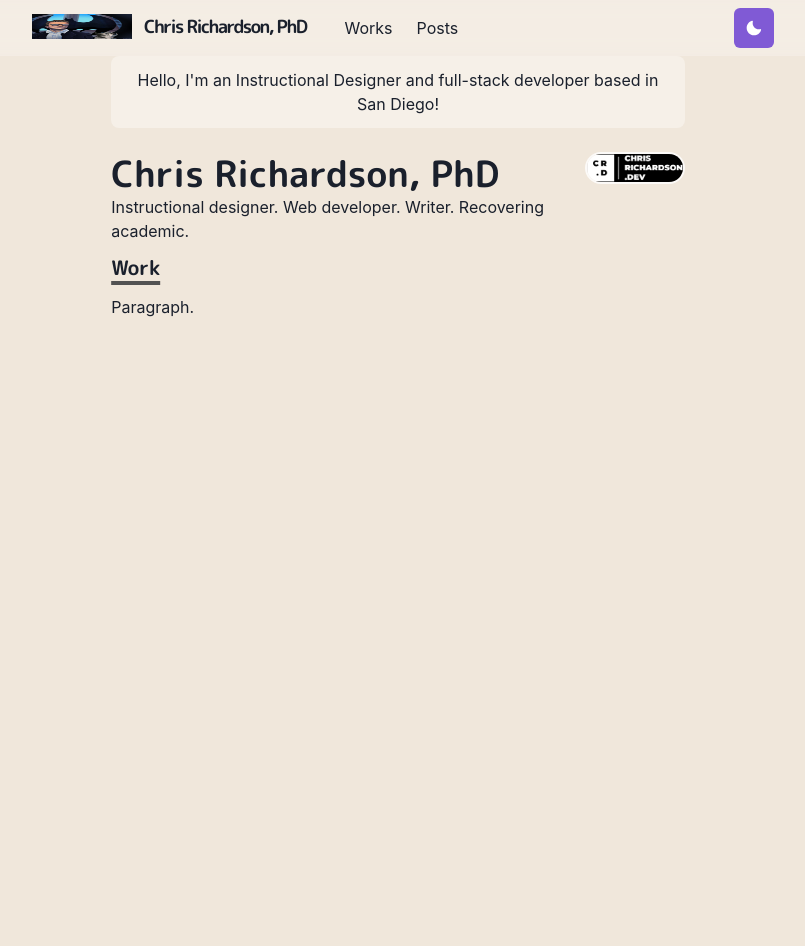
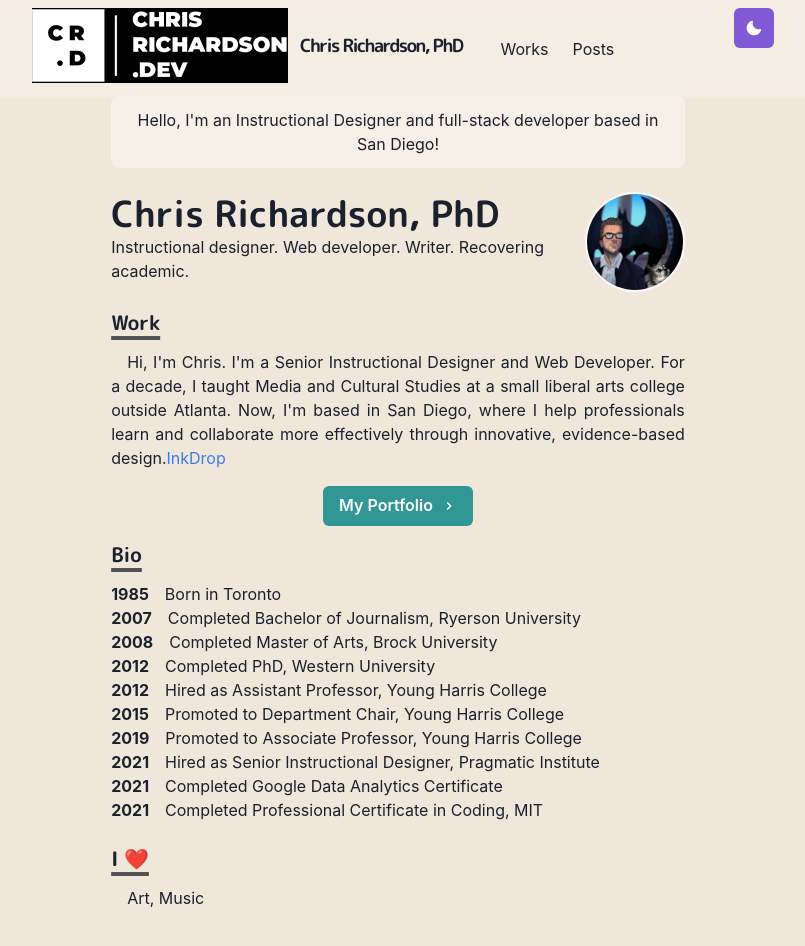
Before and after one commit to richardsonchrisj/crportfolio, a Next.js app: page / in a window 1280 px wide. Shown: the top 946 px of the page, without its empty margins (242-1047 px from the left). Before the commit the page ends 800 px from the top, so only its background shows below. Built offline with nearby package versions, Linux system fonts and the light colour scheme.

Commit message:
bio and animation toggle

```diff
--- /dev/null
+++ b/components/bio.js
@@ -0,0 +1,12 @@
+import { Box } from "@chakra-ui/react";
+import styled from "@emotion/styled";
+
+export const BioSection = styled(Box)`
+  padding-left: 3.4em;
+  text-indent: -3.4em;
+`;
+
+export const BioYear = styled.span`
+  font-weight: bold;
+  margin-right: 1em;
+`;
--- a/components/layouts/theme-toggle-button.js
+++ b/components/layouts/theme-toggle-button.js
@@ -1,15 +1,28 @@
+import { AnimatePresence, motion } from "framer-motion";
 import { IconButton, useColorMode, useColorModeValue } from "@chakra-ui/react";
 import { SunIcon, MoonIcon } from "@chakra-ui/icons";
 
 const ThemeToggleButton = () => {
   const { toggleColorMode } = useColorMode();
+
   return (
-    <IconButton
-      aria-label="Toggle Theme"
-      colorScheme={useColorModeValue("purple", "orange")}
-      icon={useColorModeValue(<MoonIcon />, <SunIcon />)}
-      onClick={toggleColorMode}
-    ></IconButton>
+    <AnimatePresence exitBeforeEnter initial={false}>
+      <motion.div
+        style={{ display: "inline-block" }}
+        key={useColorModeValue("light", "dark")}
+        initial={{ y: -20, opacity: 0 }}
+        animate={{ y: 0, opacity: 1 }}
+        exit={{ y: 20, opacity: 0 }}
+        transition={{ duration: 0.2 }}
+      >
+        <IconButton
+          aria-label="Toggle theme"
+          colorScheme={useColorModeValue("purple", "orange")}
+          icon={useColorModeValue(<MoonIcon />, <SunIcon />)}
+          onClick={toggleColorMode}
+        ></IconButton>
+      </motion.div>
+    </AnimatePresence>
   );
 };
 
--- a/components/logo.js
+++ b/components/logo.js
@@ -2,32 +2,51 @@ import Link from "next/link";
 import Image from "next/image";
 import { Text, useColorModeValue } from "@chakra-ui/react";
 import styled from "@emotion/styled";
+import { jsx, css, keyframes } from "@emotion/react";
+
+const spin = keyframes`
+  from, 20%, 53%, 80%, to {
+    transform: translate3d(0,0,0);
+  }
+
+  40%, 43% {
+    transform: translate3d(0, -30px, 0);
+  }
+
+  70% {
+    transform: translate3d(0, -15px, 0);
+  }
+
+  90% {
+    transform: translate3d(0,-4px,0);
+  }
+`;
 
 const LogoBox = styled.span`
   font-weight: bold;
   font-size: 18px;
   display: inline-flex;
   align-items: center;
-  height: 30px;
+  height: 75px;
   line-height: 20px;
   padding: 10px;
 
   &:hover img {
-    transform: rotate(20deg);
+    animation: ${spin} 1s ease-in-out infinite;
   }
 `;
 
 const Logo = () => {
-  const batChris = `/images/logo.jpg`;
+  const logo = `/images/logo-dark.png`;
 
   return (
     <Link href="/">
       <a>
         <LogoBox>
           <Image
-            src={batChris}
-            width={100}
-            height={25}
+            src={logo}
+            width={256}
+            height={75}
             alt="BatChris and Rupert Logo"
           />
           <Text
--- a/components/paragraph.js
+++ b/components/paragraph.js
@@ -1 +1,8 @@
 import styled from "@emotion/styled";
+
+const Paragraph = styled.p`
+  text-align: justify;
+  text-indent: 1em;
+`;
+
+export default Paragraph;
--- a/pages/index.js
+++ b/pages/index.js
@@ -1,12 +1,17 @@
 import NextLink from "next/link";
 import {
   Container,
+  Button,
   Box,
   Heading,
   Image,
   useColorModeValue,
+  Link,
 } from "@chakra-ui/react";
 import Section from "../components/section";
+import Paragraph from "../components/paragraph";
+import { BioSection, BioYear } from "../components/bio";
+import { ChevronRightIcon } from "@chakra-ui/icons";
 
 const Home = () => {
   return (
@@ -15,6 +20,7 @@ const Home = () => {
         borderRadius="lg"
         bg={useColorModeValue("whiteAlpha.500", "whiteAlpha.200")}
         mb={6}
+        mt={10}
         p={3}
         align="center"
       >
@@ -44,7 +50,7 @@ const Home = () => {
             maxWidth="100px"
             display="inline-block"
             borderRadius="full"
-            src="/images/logo-dark.png"
+            src="/images/logo.jpg"
             alt="Profile image"
           />
         </Box>
@@ -53,7 +59,75 @@ const Home = () => {
         <Heading as="h3" variant="section-title">
           Work
         </Heading>
-        <p>Paragraph.</p>
+        <Paragraph>
+          Hi, I'm Chris. I'm a Senior Instructional Designer and Web Developer.
+          For a decade, I taught Media and Cultural Studies at a small liberal
+          arts college outside Atlanta. Now, I'm based in San Diego, where I
+          help professionals learn and collaborate more effectively through
+          innovative, evidence-based design.
+          <NextLink href="/works/inkdrop">
+            <Link>InkDrop</Link>
+          </NextLink>
+        </Paragraph>
+        <Box align="center" my={4}>
+          <NextLink href="/works">
+            <Button rightIcon={<ChevronRightIcon />} colorScheme="teal">
+              My Portfolio
+            </Button>
+          </NextLink>
+        </Box>
+
+        <Section delay={0.2}>
+          <Heading as="h3" variant="section-title">
+            Bio
+          </Heading>
+          <BioSection>
+            <BioYear>1985</BioYear>
+            Born in Toronto
+          </BioSection>
+          <BioSection>
+            <BioYear>2007</BioYear>
+            Completed Bachelor of Journalism, Ryerson University
+          </BioSection>
+          <BioSection>
+            <BioYear>2008</BioYear>
+            Completed Master of Arts, Brock University
+          </BioSection>
+          <BioSection>
+            <BioYear>2012</BioYear>
+            Completed PhD, Western University
+          </BioSection>
+          <BioSection>
+            <BioYear>2012</BioYear>
+            Hired as Assistant Professor, Young Harris College
+          </BioSection>
+          <BioSection>
+            <BioYear>2015</BioYear>
+            Promoted to Department Chair, Young Harris College
+          </BioSection>
+          <BioSection>
+            <BioYear>2019</BioYear>
+            Promoted to Associate Professor, Young Harris College
+          </BioSection>
+          <BioSection>
+            <BioYear>2021</BioYear>
+            Hired as Senior Instructional Designer, Pragmatic Institute
+          </BioSection>
+          <BioSection>
+            <BioYear>2021</BioYear>
+            Completed Google Data Analytics Certificate
+          </BioSection>
+          <BioSection>
+            <BioYear>2021</BioYear>
+            Completed Professional Certificate in Coding, MIT
+          </BioSection>
+        </Section>
+        <Section delay={0.3}>
+          <Heading as="h3" variant="section-title">
+            I ❤️
+          </Heading>
+          <Paragraph>Art, Music</Paragraph>
+        </Section>
       </Section>
     </Container>
   );
```
